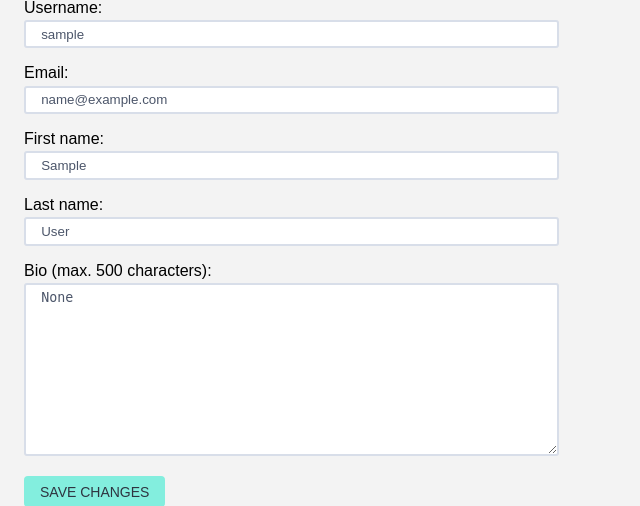
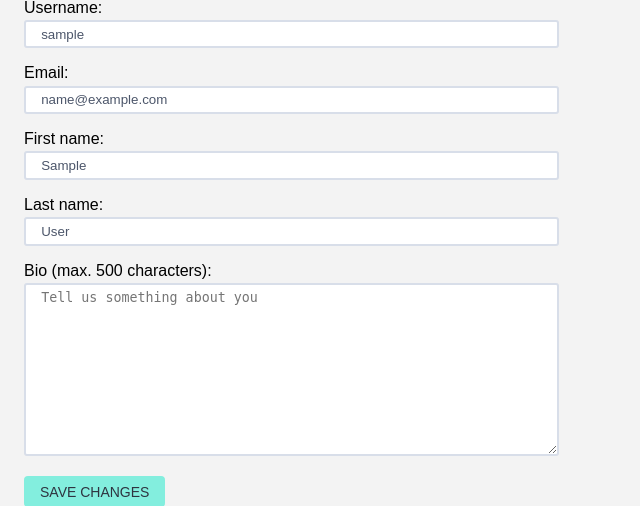
Before and after one commit to ASWPROJECT/BackEnd, a Django app: page /user-settings/user-profile/ in a window 1280 px wide. Shown: the part 194-700 px from the top of the page, without its empty margins (0-640 px from the left). Run offline with Django 4.2, Linux system fonts and the light colour scheme; the visitor is signed in with stand-in values (Sample User, id 1); data comes from the database, SQL or seed files in the repository.

Commit message:
Delete solved

```diff
--- a/issues/views.py
+++ b/issues/views.py
@@ -68,8 +68,7 @@
 def delete_by_id(request):
     id = request.POST.get('id')
     Issue.objects.filter(id=id).delete()
-
-    return issues_view(request)
+    return HttpResponseRedirect('/')
 
 @login_required(login_url='login')
 def view_isue(request, issue_id):
--- a/users/templates/user_configuration.html
+++ b/users/templates/user_configuration.html
@@ -91,7 +91,7 @@
 
         <fieldset>
           <label for="bio">Bio (max. 500 characters):</label>
-          <textarea name="bio" id="bio" placeholder="Tell us something about you">{{ profile.bio }}</textarea>
+          <textarea name="bio" id="bio" placeholder="Tell us something about you">{% if profile.bio != None %}{{ profile.bio }}{% endif %}</textarea>
         </fieldset>
 
         {% for message in messages %}
```
